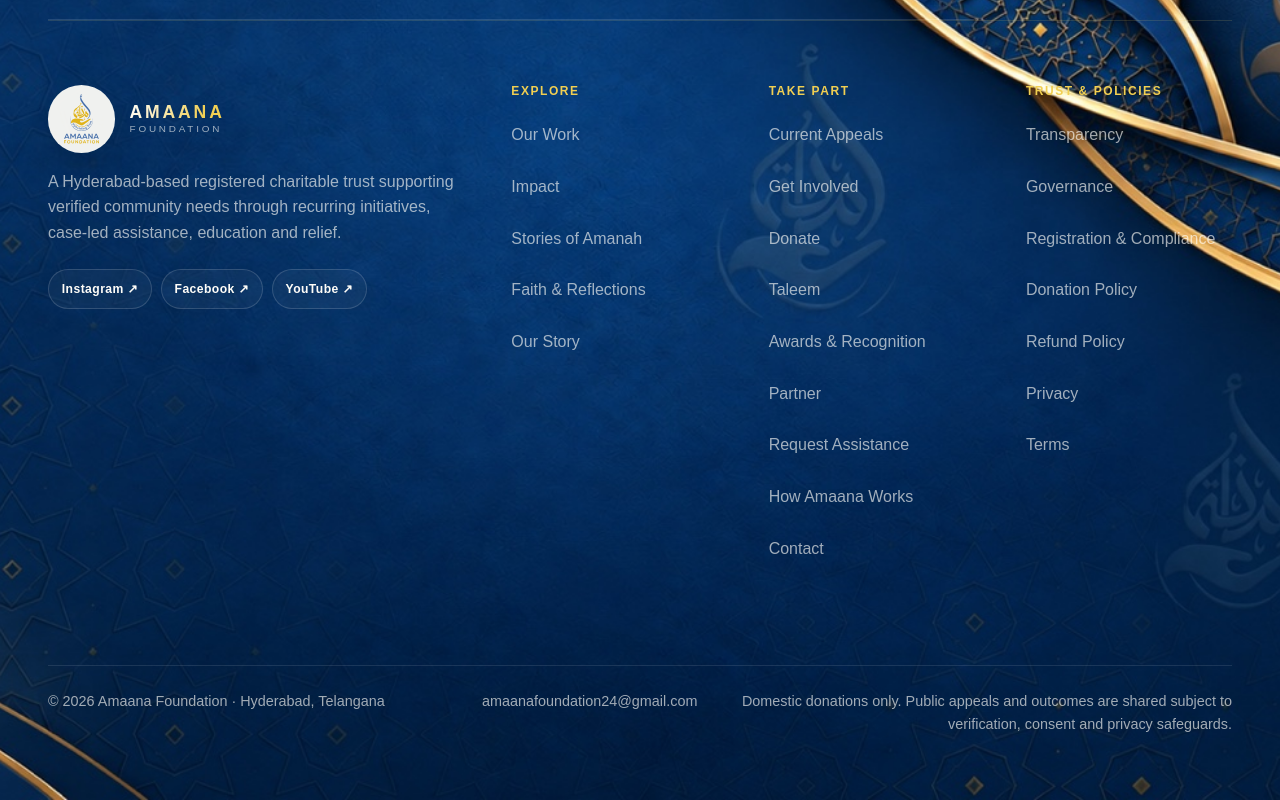
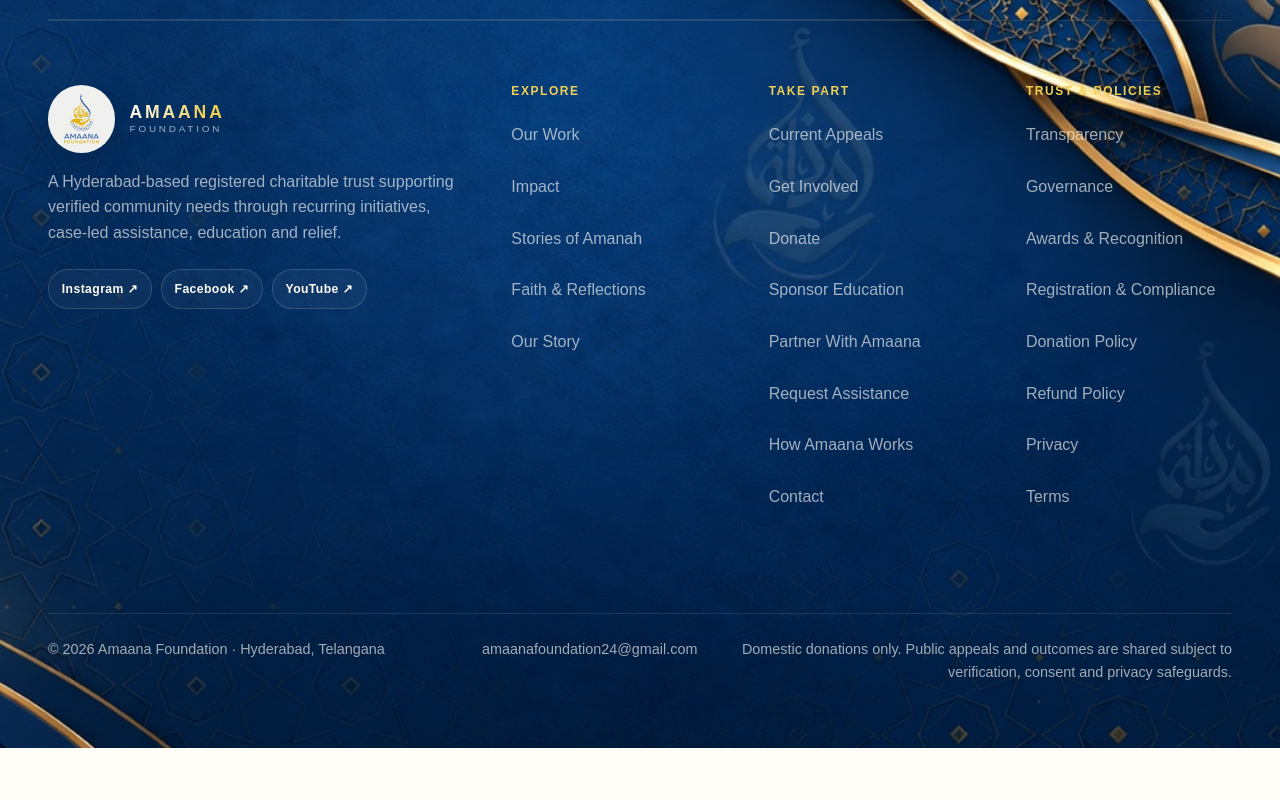
Before and after one commit to immazhark/amaana-platform, a Next.js app: page / in a window 1280 px wide. Shown: the part 6456-7256 px from the top of the page. After the commit the page ends 7204 px from the top, so only its background shows below. Built offline with nearby package versions, Linux system fonts and the light colour scheme; no server answers; the database is empty.

Commit message:
refine: clarify footer information architecture

```diff
--- a/src/components/site-footer.tsx
+++ b/src/components/site-footer.tsx
@@ -56,7 +56,10 @@ export function SiteFooter() {
             <h3>Take part</h3>
             <div className="footer-links">
               <Link href="/appeals">Current Appeals</Link>
-              <Link href="/get-involved">Get Involved</Link><Link href="/donate">Donate</Link><Link href="/our-work/taleem">Taleem</Link><Link href="/recognition">Awards & Recognition</Link><Link href="/partner">Partner</Link>
+              <Link href="/get-involved">Get Involved</Link>
+              <Link href="/donate">Donate</Link>
+              <Link href="/our-work/taleem">Sponsor Education</Link>
+              <Link href="/partner">Partner With Amaana</Link>
               <Link href="/request-assistance">Request Assistance</Link>
               <Link href="/how-we-verify">How Amaana Works</Link>
               <Link href="/contact">Contact</Link>
@@ -68,6 +71,7 @@ export function SiteFooter() {
             <div className="footer-links">
               <Link href="/transparency">Transparency</Link>
               <Link href="/governance">Governance</Link>
+              <Link href="/recognition">Awards & Recognition</Link>
               <Link href="/compliance">Registration & Compliance</Link>
               <Link href="/donation-policy">Donation Policy</Link>
               <Link href="/refund-policy">Refund Policy</Link>
```
